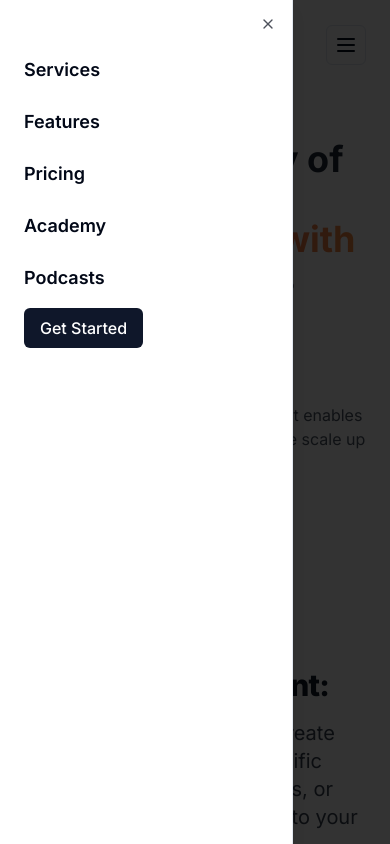
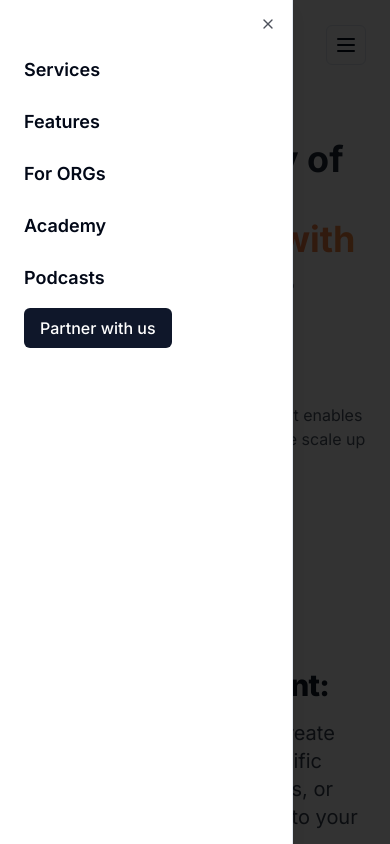
Before and after one commit to marksikaundi/Lupleg, a Next.js app: page / in a window 390 px wide. Both pictures are taken after a click on the button "Toggle navigation menu". Shown: the top 844 px of the page. Built offline with nearby package versions, Linux system fonts and the light colour scheme.

Commit message:
updated mobile contents

```diff
--- a/components/Header.jsx
+++ b/components/Header.jsx
@@ -73,9 +73,9 @@ export default function Header() {
             </Link>
             <Link
               className="flex w-full items-center py-2 text-lg font-semibold"
-              href="pricing"
+              href="for-orgs"
             >
-              Pricing
+              For ORGs
             </Link>
             <Link
               className="flex w-full items-center py-2 text-lg font-semibold"
@@ -91,7 +91,7 @@ export default function Header() {
             </Link>
             <div className="flex items-center  rounded-full">
               <Button className="text-md text-white">
-                <Link href="contacts">Get Started</Link>
+                <Link href="partner">Partner with us</Link>
               </Button>
             </div>
           </div>
```
